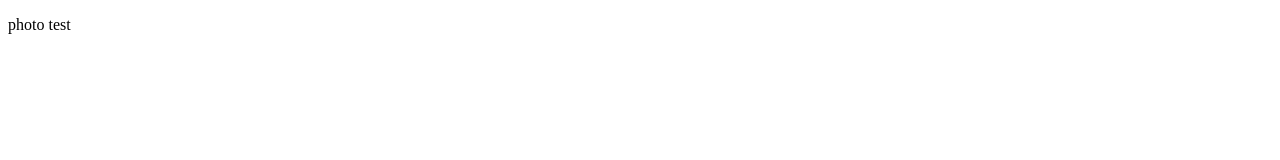
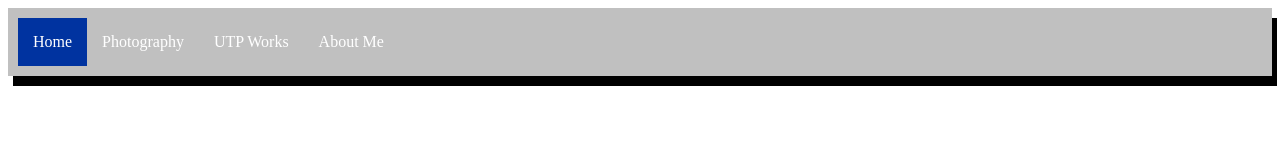
Before and after one commit to Dragonfire7423/dragonfire7423.github.io, a plain HTML site: page photography_303.html in a window 1280 px wide. Drawn offline with Linux system fonts and the light colour scheme.

Commit message:
Update photography_303.html

```diff
--- a/photography_303.html
+++ b/photography_303.html
@@ -1,2 +1,17 @@
 <!DOCTYPE html>
-<p>photo test</p>
+<html>
+<head>
+    <title>About Me</title>
+    <link rel="stylesheet" href="style_303.css">
+</head>
+<body>
+
+<ul class="box-shadow">
+    <li style="float:left"><a class="active" href="index.html">Home</a></li>
+    <li><a href="photography_303.html">Photography</a></li>
+    <li><a href="utp_works_303.html" >UTP Works</a></li>
+    <li><a href="about_me_303.html">About Me</a></li>
+</ul>
+
+</body>
+</html>
```
